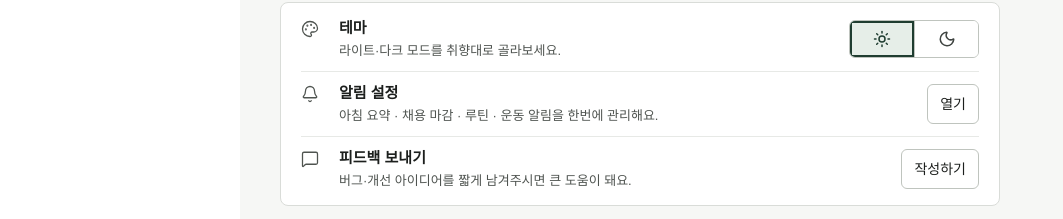
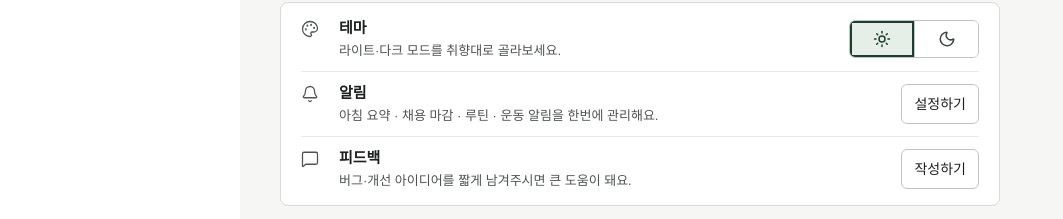
Before and after one commit to alstjddl0513-sys/personal_routine_site, a Next.js app in the folder apps/web/: page /settings in a window 1280 px wide. Shown: the part 857-1076 px from the top of the page, without its empty margins (0-1063 px from the left). Built offline with nearby package versions, Linux system fonts and the light colour scheme; no server answers; a web font is replaced by a local one.

Commit message:
chore(settings): 줄 이름은 명사 · 버튼은 동사 — 알림 [설정하기] · 피드백 [작성하기]

```diff
--- a/apps/web/src/components/settings/FeedbackRow.tsx
+++ b/apps/web/src/components/settings/FeedbackRow.tsx
@@ -6,14 +6,14 @@ import { FeedbackModal } from './FeedbackModal';
 import { SettingsRow } from './SettingsRow';
 import { BUTTON_SECONDARY } from '../jobs/cells/popover-style';
 
-// 설정 › 앱 › 피드백 보내기 — 줄 끝 테두리 버튼이 창을 엶
+// 설정 › 앱 › 피드백 — 줄 이름은 명사, 버튼은 동사. 줄 끝 테두리 버튼이 창을 엶
 export function FeedbackRow() {
   const [open, setOpen] = useState(false);
   return (
     <>
       <SettingsRow
         icon={MessageSquare}
-        title="피드백 보내기"
+        title="피드백"
         desc="버그·개선 아이디어를 짧게 남겨주시면 큰 도움이 돼요."
         end={
           <button type="button" onClick={() => setOpen(true)} aria-label="피드백 작성하기" className={BUTTON_SECONDARY}>
--- a/apps/web/src/components/settings/NotifSettingsRow.tsx
+++ b/apps/web/src/components/settings/NotifSettingsRow.tsx
@@ -6,18 +6,18 @@ import { NotifSettingsModal } from './NotifSettingsModal';
 import { SettingsRow } from './SettingsRow';
 import { BUTTON_SECONDARY } from '../jobs/cells/popover-style';
 
-// 설정 › 앱 › 알림 설정 — 줄 끝 테두리 버튼이 창을 엶(창 안에서 바꾸면 바로 저장)
+// 설정 › 앱 › 알림 — 줄 이름은 명사, 버튼은 동사. 줄 끝 테두리 버튼이 창을 엶(창 안에서 바꾸면 바로 저장)
 export function NotifSettingsRow() {
   const [open, setOpen] = useState(false);
   return (
     <>
       <SettingsRow
         icon={Bell}
-        title="알림 설정"
+        title="알림"
         desc="아침 요약 · 채용 마감 · 루틴 · 운동 알림을 한번에 관리해요."
         end={
-          <button type="button" onClick={() => setOpen(true)} aria-label="알림 설정 열기" className={BUTTON_SECONDARY}>
-            열기
+          <button type="button" onClick={() => setOpen(true)} aria-label="알림 설정하기" className={BUTTON_SECONDARY}>
+            설정하기
           </button>
         }
       />
```
Also changed, not shown: 1 other file (tests, documents, lock files or other folders).
